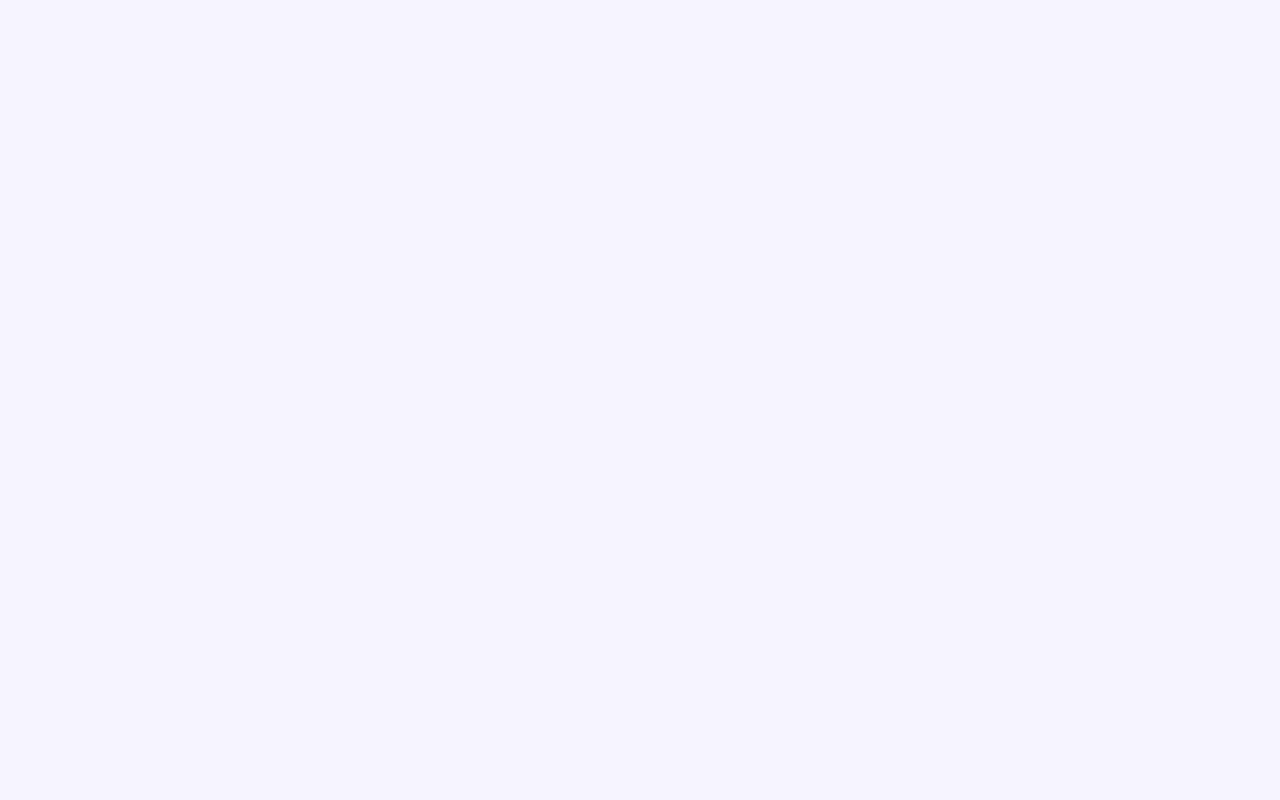
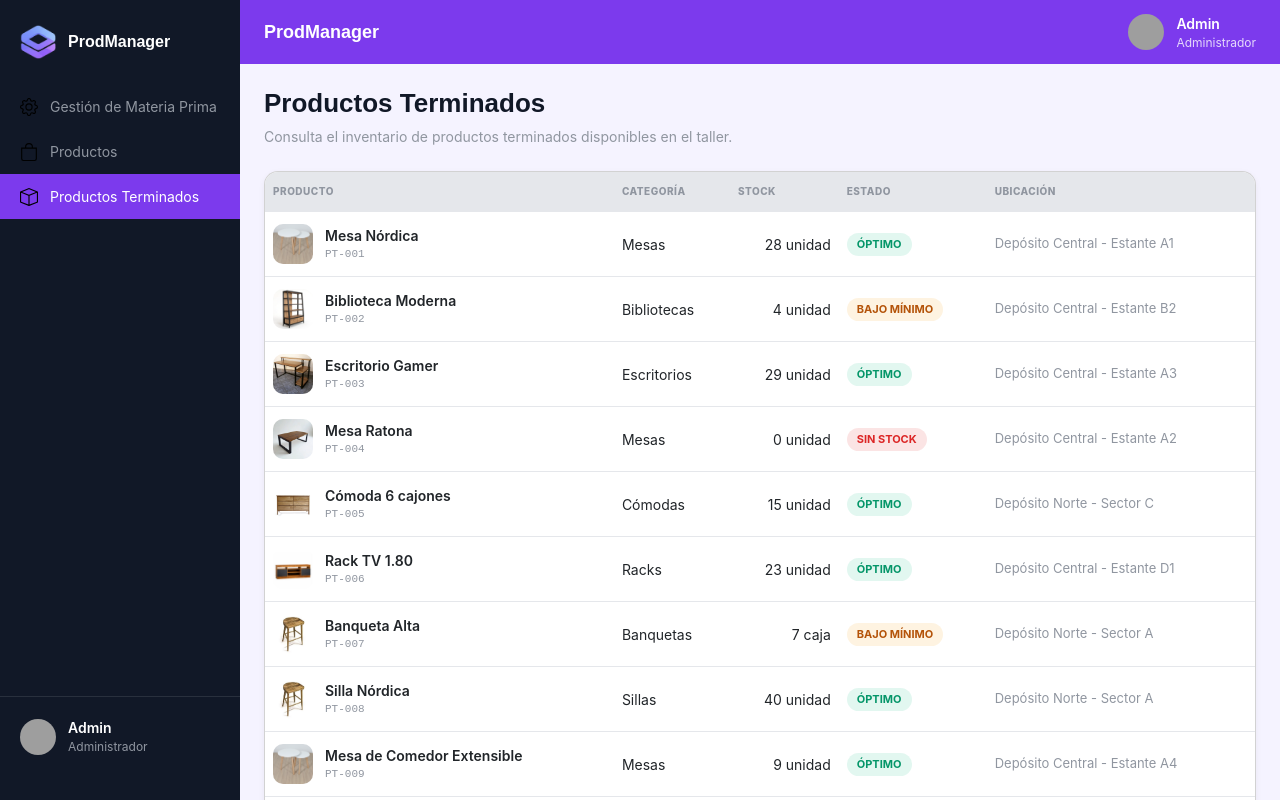
Before and after one commit to QuantiaStudio/Gestor-de-Produccion-e-Inventario-para-Emprendimientos, an Angular app in the folder frontend/ProdManager/: page /dashboard/productos-terminados in a window 1280 px wide. Before the commit this address led to /. Shown: the top 800 px of the page. Built offline with nearby package versions, Linux system fonts and the light colour scheme; grey boxes are pictures that could not be loaded.

Commit message:
feat: imlementar listado de inventario de productos (TK-05-02)

```diff
--- a/frontend/ProdManager/src/app/app.routes.ts
+++ b/frontend/ProdManager/src/app/app.routes.ts
@@ -5,6 +5,7 @@ import { PublicLayoutComponent } from './layout/public-layout/public-layout.comp
 import { NewProductFormComponent } from './dashboard/admin/features/productos/new-product-form/new-product-form.component';
 import { DashboardLayoutComponent } from './layout/dashboard-layout/dashboard-layout.component';
 import { MateriasPrimasComponent } from './dashboard/admin/features/materias-primas/materias-primas.component';
+import { ProductoTerminadoListadoComponent } from './producto-terminado/producto-terminado-listado/producto-terminado-listado.component';
 
 export const routes: Routes = [
   {
@@ -21,6 +22,7 @@ export const routes: Routes = [
     children: [
       { path: 'new-product', component: NewProductFormComponent },
       { path: 'materias-primas', component: MateriasPrimasComponent},
+      { path: 'productos-terminados', component: ProductoTerminadoListadoComponent },
     ],
   },
 
--- /dev/null
+++ b/frontend/ProdManager/src/app/producto-terminado/producto-terminado-listado/producto-terminado-listado.component.css
@@ -0,0 +1,75 @@
+.listado-header {
+  margin-bottom: 24px;
+}
+
+.listado-header p {
+  color: var(--gray-400);
+  margin: 4px 0 0;
+}
+
+.table-wrapper {
+  padding: 0;
+  overflow-x: auto;
+}
+
+.table-wrapper table {
+  margin: 0;
+  min-width: 720px;
+}
+
+.table-wrapper thead th {
+  background-color: var(--gray-200);
+  font-size: 10px;
+  font-weight: 800;
+  text-transform: uppercase;
+  letter-spacing: 0.5px;
+  color: var(--gray-400);
+}
+
+.table-wrapper tbody tr {
+  border-top: 1px solid var(--gray-200);
+}
+
+.producto-celda {
+  display: flex;
+  align-items: center;
+  gap: 12px;
+}
+
+.producto-thumb {
+  width: 40px;
+  height: 40px;
+  object-fit: cover;
+  border-radius: var(--radius-sm);
+  flex-shrink: 0;
+}
+
+.producto-info {
+  display: flex;
+  flex-direction: column;
+}
+
+.producto-nombre {
+  font-weight: 600;
+}
+
+.producto-info small {
+  color: var(--gray-400);
+  font-size: 11px;
+}
+
+.ubicacion {
+  color: var(--gray-400);
+  font-size: 13px;
+}
+
+@media (max-width: 768px) {
+  .producto-thumb {
+    width: 32px;
+    height: 32px;
+  }
+
+  .ubicacion {
+    font-size: 12px;
+  }
+}
--- /dev/null
+++ b/frontend/ProdManager/src/app/producto-terminado/producto-terminado-listado/producto-terminado-listado.component.html
@@ -0,0 +1,47 @@
+<div class="listado-header">
+  <h1>Productos Terminados</h1>
+  <p>Consulta el inventario de productos terminados disponibles en el taller.</p>
+</div>
+
+<div class="card table-wrapper">
+  <table>
+    <thead>
+      <tr>
+        <th>Producto</th>
+        <th>Categoría</th>
+        <th class="numeric">Stock</th>
+        <th>Estado</th>
+        <th>Ubicación</th>
+      </tr>
+    </thead>
+    <tbody>
+      @for (pt of productosTerminados; track pt.id) {
+        <tr>
+          <td>
+            <div class="producto-celda">
+              <img [src]="pt.imagen" [alt]="pt.nombre" class="producto-thumb" />
+              <div class="producto-info">
+                <span class="producto-nombre">{{ pt.nombre }}</span>
+                <small class="mono">{{ pt.id }}</small>
+              </div>
+            </div>
+          </td>
+          <td>{{ pt.categoria }}</td>
+          <td class="numeric">{{ pt.stockActual }} {{ pt.unidadMedida }}</td>
+          <td>
+            @switch (pt.estado) {
+              @case ('optimo') { <span class="estado-badge badge--success">Óptimo</span> }
+              @case ('bajo_minimo') { <span class="estado-badge badge--warning">Bajo Mínimo</span> }
+              @case ('sin_stock') { <span class="estado-badge badge--error">Sin Stock</span> }
+            }
+          </td>
+          <td class="ubicacion">{{ pt.ubicacion }}</td>
+        </tr>
+      } @empty {
+        <tr>
+          <td colspan="5" class="text-center py-4 text-muted">No se encontraron productos terminados.</td>
+        </tr>
+      }
+    </tbody>
+  </table>
+</div>
--- /dev/null
+++ b/frontend/ProdManager/src/app/producto-terminado/producto-terminado-listado/producto-terminado-listado.component.ts
@@ -0,0 +1,18 @@
+import { Component } from '@angular/core';
+import { ProductoTerminado } from '../../models/producto-terminado/producto-terminado.model';
+import { ProductoTerminadoService } from '../../services/producto-terminado.service';
+
+@Component({
+  selector: 'app-producto-terminado-listado',
+  standalone: true,
+  imports: [],
+  templateUrl: './producto-terminado-listado.component.html',
+  styleUrl: './producto-terminado-listado.component.css'
+})
+export class ProductoTerminadoListadoComponent {
+  productosTerminados: ProductoTerminado[];
+
+  constructor(private productoTerminadoService: ProductoTerminadoService) {
+    this.productosTerminados = this.productoTerminadoService.obtenerProductosTerminados();
+  }
+}
--- a/frontend/ProdManager/src/app/shared/components/sidebar/sidebar.component.html
+++ b/frontend/ProdManager/src/app/shared/components/sidebar/sidebar.component.html
@@ -13,6 +13,10 @@
       <img src="assets/bag.svg" alt="" class="sidebar-icon" />
       <span>Productos</span>
     </a>
+    <a routerLink="/dashboard/productos-terminados" routerLinkActive="active" class="sidebar-link">
+      <img src="assets/box.svg" alt="" class="sidebar-icon" />
+      <span>Productos Terminados</span>
+    </a>
   </div>
 
   <div class="sidebar-profile">
```
Also changed, not shown: 1 other file (tests, documents, lock files or other folders).
